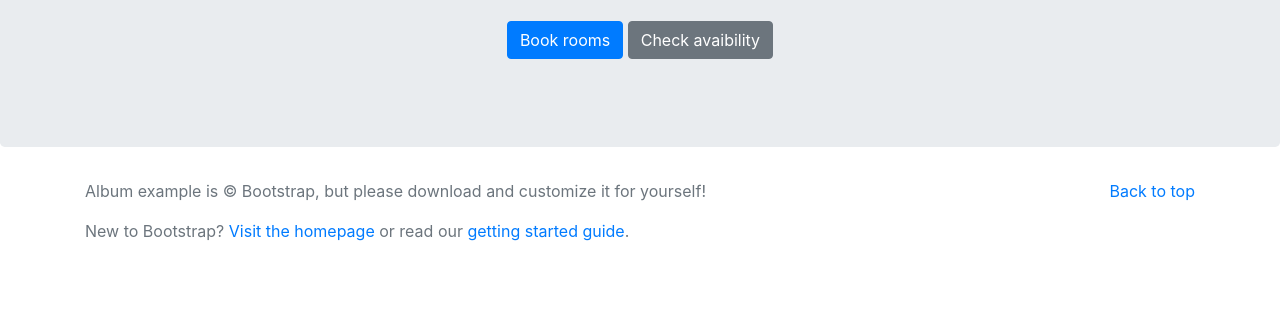
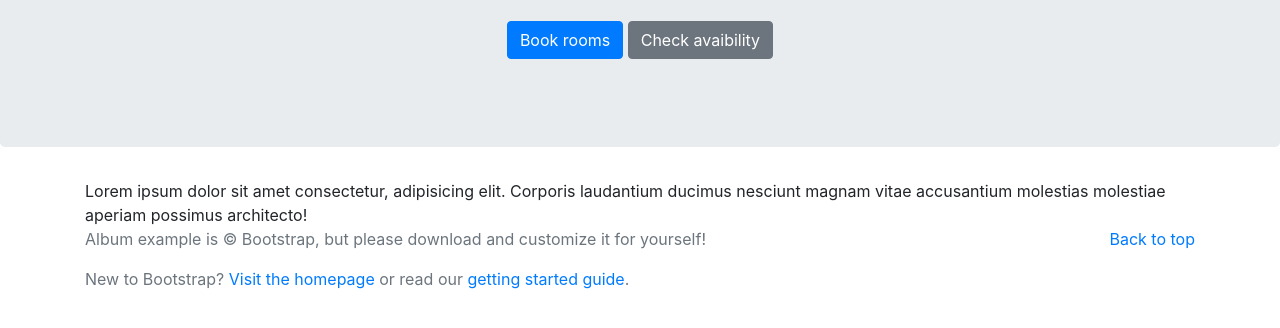
Before and after one commit to darshanmarathe/SunAndSandDemo, a website: page about.html in a window 1280 px wide. Shown: the part 294-622 px from the top of the page. Drawn offline with nearby package versions, Linux system fonts and the light colour scheme.

Commit message:
About page fixed

```diff
--- a/about.html
+++ b/about.html
@@ -14,7 +14,11 @@
 <partial src="/partials/hero.html"></partial>
 
 
+<div id="main" class="container">
 
+    Lorem ipsum dolor sit amet consectetur, adipisicing elit. Corporis laudantium ducimus nesciunt magnam vitae accusantium molestias molestiae aperiam possimus architecto!
+
+</div>
 <partial src="/partials/footer.html"></partial>
 
 
```
